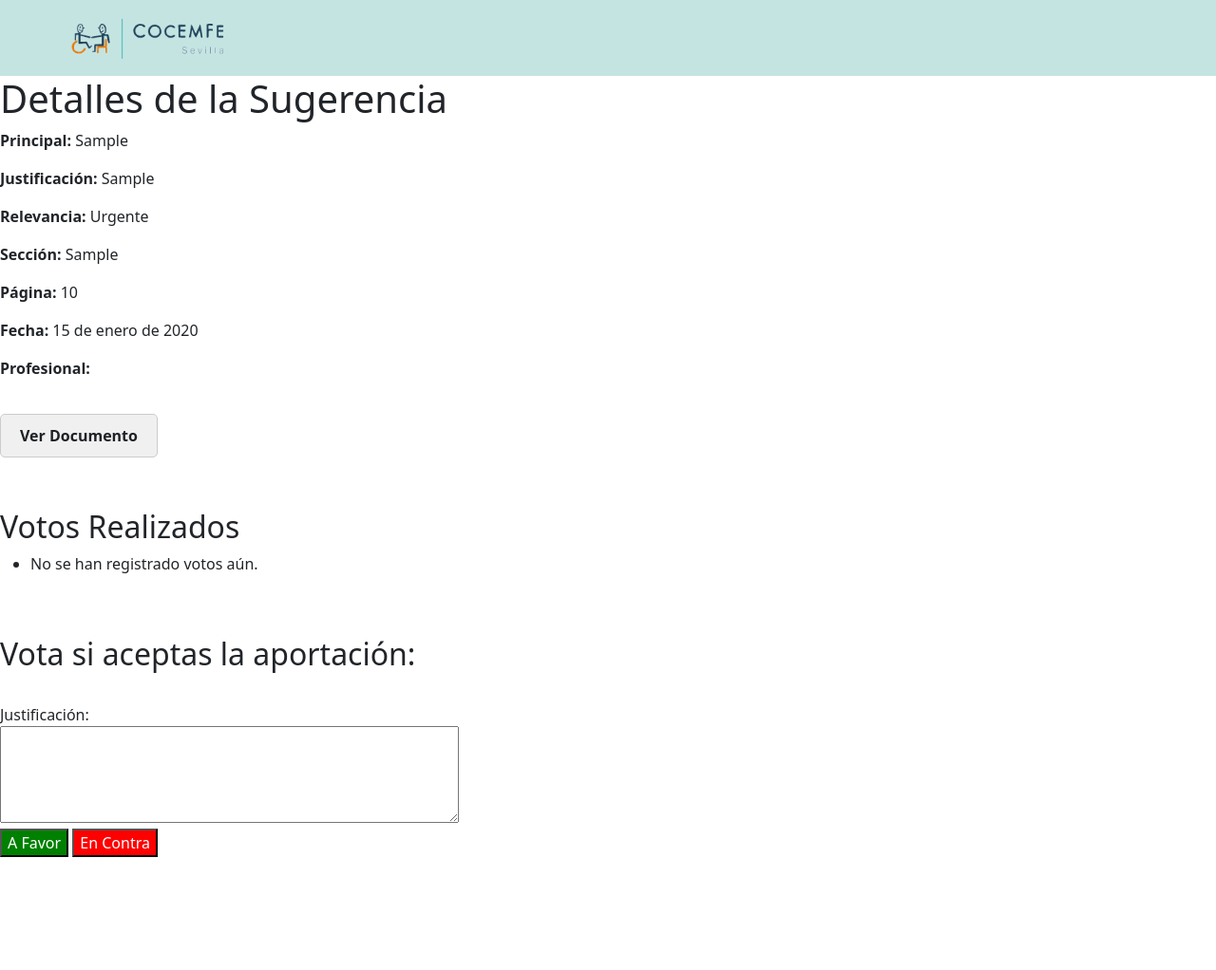
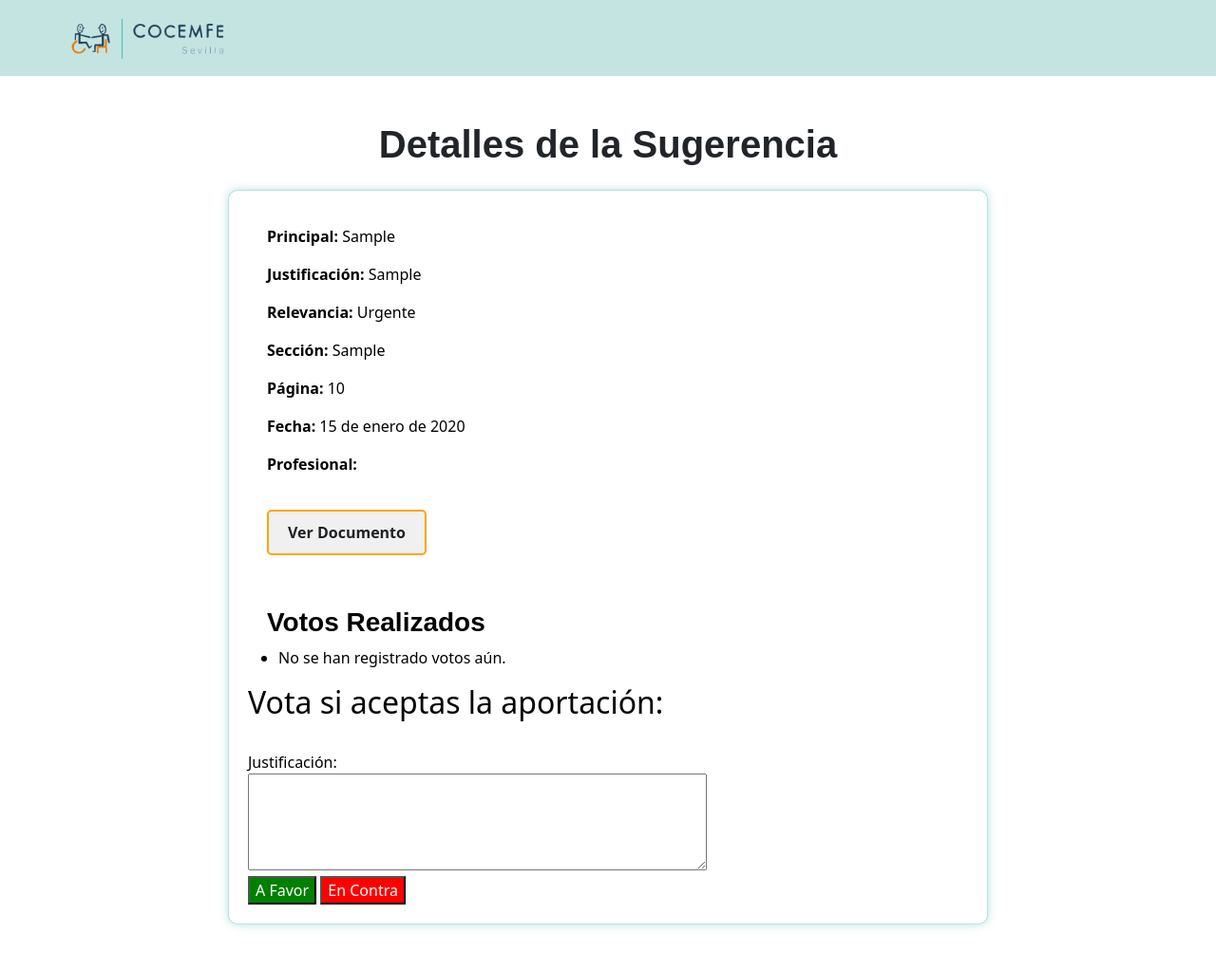
Before and after one commit to ISPP-Grupo-10/cocemfe-sevilla, a Django app: page /votings/vote/1/ in a window 1280 px wide. Shown: the whole page at 95% size. Before the commit the page ends 903 px from the top, so only its background shows below. Run offline with Django 5.2, Linux system fonts and the light colour scheme; data comes from the database, SQL or seed files in the repository; tables that the repository leaves empty hold one stand-in row (values such as "Sample post"); parts of the project's set-up code (start-up, migrations or seed data) failed here and were passed over; some libraries are stand-ins or nearby versions.

Commit message:
feat: interfaz detalles mejorada

```diff
--- a/cocemfe_sevilla/suggestions/templates/view_suggestion.html
+++ b/cocemfe_sevilla/suggestions/templates/view_suggestion.html
@@ -8,6 +8,10 @@
     <meta name="viewport" content="width=device-width, initial-scale=1.0">
     <title>Detalles de la Sugerencia</title>
     <style>
+        /* Estilos para el título */
+        h1 {
+            text-align: center; /* Centrar el texto */
+        }
         .btn-favor {
             background-color: green;
             color: white;
@@ -18,7 +22,7 @@
         }
         .documento-box {
             background-color: #f0f0f0; /* Color de fondo del recuadro */
-            border: 1px solid #ccc; /* Borde del recuadro */
+            border: 2px solid  orange; /* Borde del recuadro */
             border-radius: 5px; /* Bordes redondeados */
             padding: 10px; /* Relleno del recuadro */
             margin-top: 20px; /* Espacio entre el recuadro y el contenido anterior */
@@ -36,11 +40,34 @@
         .documento-box:hover {
             background-color: #e0e0e0; /* Cambiar color de fondo al pasar el mouse */
         }
+
+        /* Estilos para el div que contiene la información */
+        .info-container {
+            background-color: #ffffff; /* Fondo verde */
+            color: rgb(0, 0, 0); /* Texto blanco */
+            border-radius: 10px; /* Bordes redondeados */
+            padding: 20px; /* Relleno */
+            margin: 0 auto; /* Margen automático para centrar horizontalmente */
+            max-width: 800px; /* Ancho máximo del contenedor */
+            padding: 20px;
+            border: 1px solid rgba(0, 165, 153, 0.3);
+            border-radius: 10px;
+            box-shadow: 0 0 10px rgba(0, 165, 153, 0.3);
+        }
     </style>
 </head>
 <body>
-    <h1>Detalles de la Sugerencia</h1>
-    <div>
+
+<div class="container-fluid px-1 py-5 mx-auto ">
+
+    <h1 class="form-heading mb-4" style="font-family: 'Arial', sans-serif; font-weight: bold;">
+        Detalles de la Sugerencia
+    </h1>
+
+    <div class="info-container"> <!-- Nuevo div contenedor -->
+
+        <div style="margin-left: 20px;">
+            <p></p>
             <p><strong>Principal:</strong> {{ suggestion.main }}</p>
             <p><strong>Justificación:</strong> {{ suggestion.justification }}</p>
             <p><strong>Relevancia:</strong> {{ suggestion.get_relevance_display }}</p>
@@ -51,13 +78,13 @@
         </div>
 
         <!-- Recuadro estilo botón para el enlace "Ver Documento" -->
-    <div class="documento-box">
+        <div class="documento-box" style="margin-left: 20px;">
             <a href="{% url 'view_pdf_admin' suggestion.document_id %}">Ver Documento</a>
         </div>
 
         <br><br>
 
-    <h2>Votos Realizados</h2>
+        <h3 style="font-family: 'Arial', sans-serif; font-weight: bold; margin-left: 20px;">Votos Realizados</h3>
             <ul>
                 {% for vote in votes %}
                 <li>{{ vote.professional }} - {% if vote.vote %}A Favor{% else %}En Contra{% endif %}</li>
@@ -65,8 +92,6 @@
                 <li>No se han registrado votos aún.</li>
                 {% endfor %}
             </ul>
-
-    <br><br>
 
             {% if not request.user.is_superuser %}
             <!-- Texto antes del voto -->
@@ -83,7 +108,8 @@
             </form>
             {% endif %}
 
-
+    </div> <!-- Cierre del div contenedor -->
+</div>
 </body>
 </html>
 
```
Lines whose indentation alone changed are shown as unchanged.
